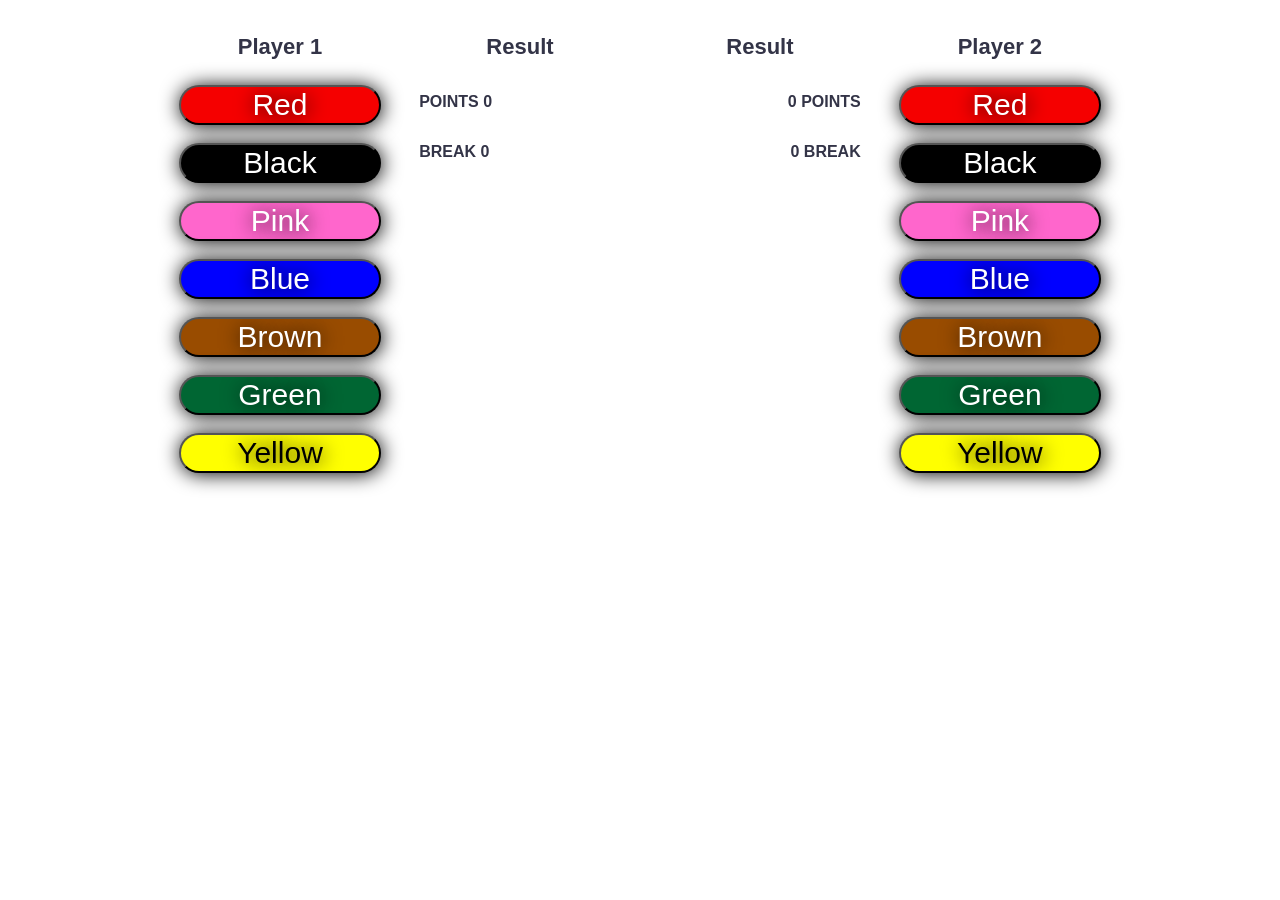
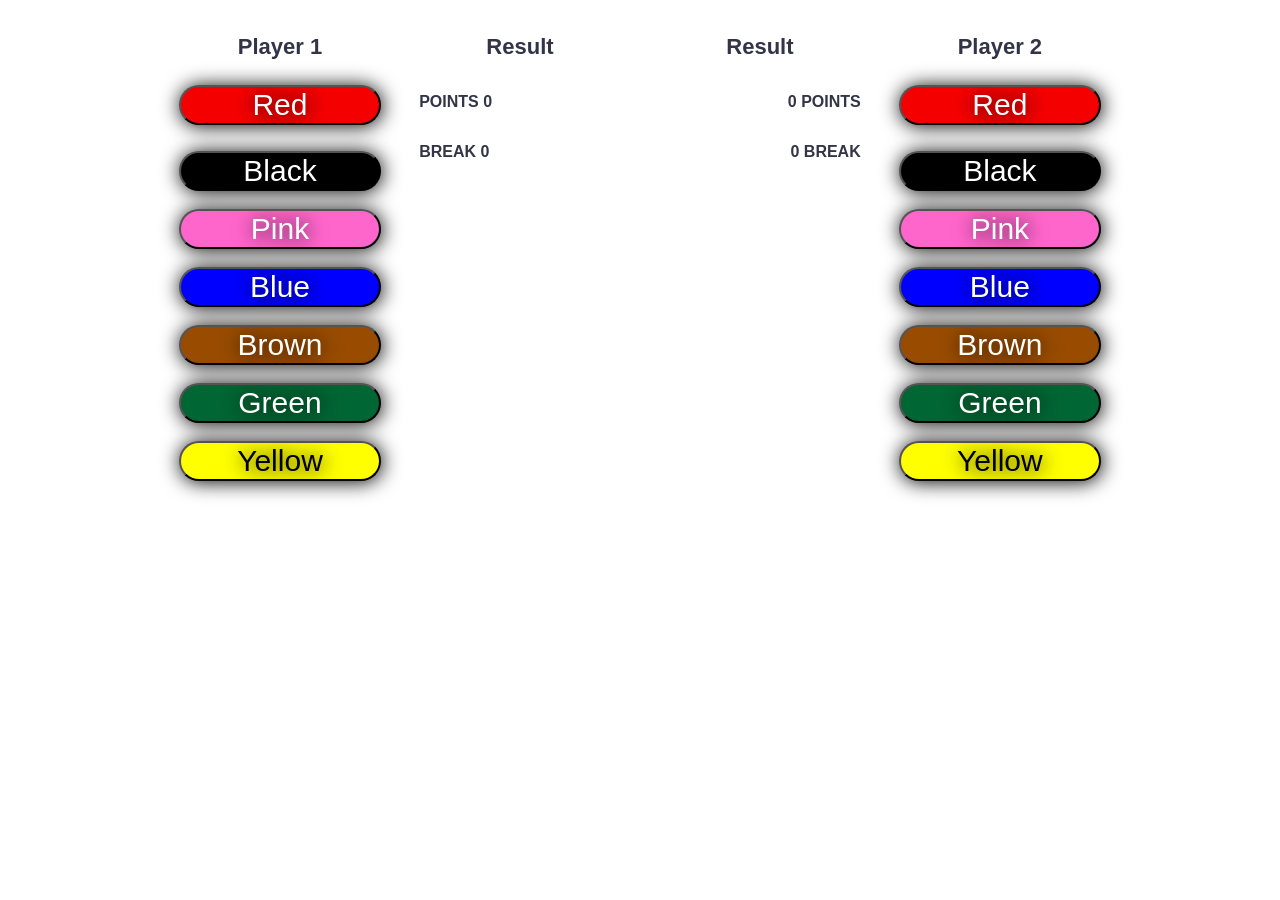

UI fixing, miss button added,

--- a/css/simple-grid.css
+++ b/css/simple-grid.css
@@ -257,10 +257,11 @@ p {
   line-height: 20px;
   color: #FFFFFF;
   font-family: Arial;
-  width: 100%; /*200px*/
+  width: 100%;
   font-size: 30px;
   font-weight: 100;
   padding: 2px;
+  margin-bottom: 8px;
   background-color: #F50000;
   -webkit-box-shadow: 1px 1px 20px 0 #000000;
   -moz-box-shadow: 1px 1px 20px 0 #000000;
@@ -366,7 +367,7 @@ p {
 
 .BUTTON_BROWN:hover {
   background: #994C00;
-  border: solid#994C00 1px;
+  border: solid #994C00 1px;
   -webkit-border-radius: 20px;
   -moz-border-radius: 20px;
   border-radius: 20px;
@@ -397,7 +398,7 @@ p {
 
 .BUTTON_BLUE:hover {
   background: #0000FF;
-  border: solid#0000FF 1px;
+  border: solid #0000FF 1px;
   -webkit-border-radius: 20px;
   -moz-border-radius: 20px;
   border-radius: 20px;
@@ -491,6 +492,32 @@ p {
 .BUTTON_FOUL:hover {
   background: #7c7979;
   border: solid #7c7979 1px;
+  -webkit-border-radius: 20px;
+  -moz-border-radius: 20px;
+  border-radius: 20px;
+  text-decoration: none;
+}
+
+.BUTTON_MISS {
+  -webkit-border-radius: 20px;
+  -moz-border-radius: 20px;
+  border-radius: 20px;
+  background: #e05c00;
+  border: solid #e05c00 1px;
+  color: #ffffff;
+  font-family: Lato, sans-serif;
+  font-size: 16px;
+  font-weight: bold;
+  padding: 10px 20px;
+  text-shadow: 1px 1px 20px #e05c00;
+  text-decoration: none;
+  cursor: pointer;
+  text-align: center;
+}
+
+.BUTTON_MISS:hover {
+  background: #b84d00;
+  border: solid #b84d00 1px;
   -webkit-border-radius: 20px;
   -moz-border-radius: 20px;
   border-radius: 20px;
